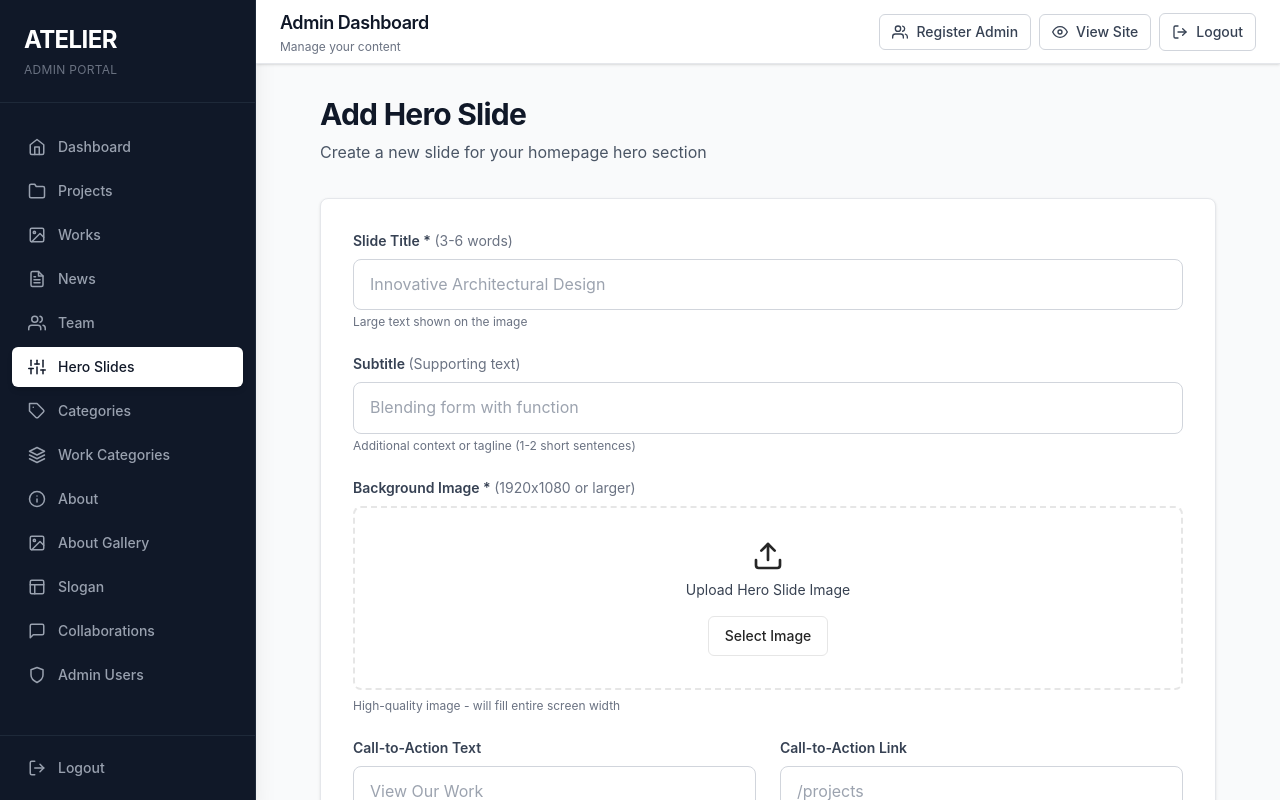
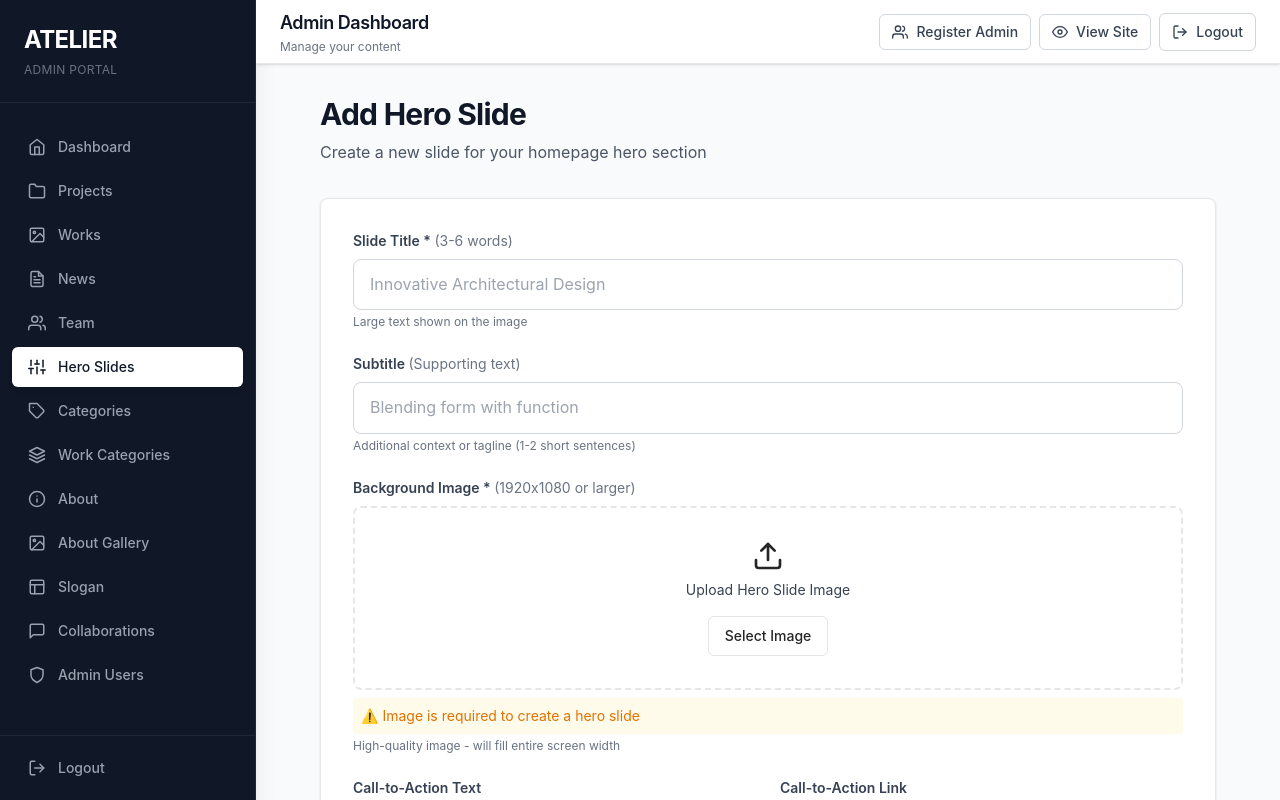
Before and after one commit to ssekyanzielvis/latest-atelier-spaces-nate, a Next.js app in the folder atelier-spaces-nate/: page /admin/hero-slides/new in a window 1280 px wide. Built offline with nearby package versions, Linux system fonts and the light colour scheme.

Commit message:
improve: Enhance hero slides form with better validation feedback and tooltips

```diff
--- a/atelier-spaces-nate/app/admin/hero-slides/new/page.tsx
+++ b/atelier-spaces-nate/app/admin/hero-slides/new/page.tsx
@@ -28,9 +28,11 @@ export default function NewHeroSlidePage() {
   const {
     register,
     handleSubmit,
-    formState: { errors },
+    watch,
+    formState: { errors, isValid },
   } = useForm<HeroSlideFormData>({
     resolver: zodResolver(heroSlideSchema),
+    mode: 'onChange',
     defaultValues: {
       is_active: true,
     },
@@ -137,8 +139,10 @@ export default function NewHeroSlidePage() {
             folder="hero-slides"
             label="Upload Hero Slide Image"
           />
-          {!imageUrl && errors.image && (
-            <p className="mt-1 text-sm text-red-600">{errors.image.message}</p>
+          {!imageUrl && (
+            <p className="mt-2 text-sm text-amber-600 bg-amber-50 p-2 rounded">
+              ⚠️ Image is required to create a hero slide
+            </p>
           )}
           <p className="mt-1 text-xs text-gray-500">High-quality image - will fill entire screen width</p>
         </div>
@@ -205,6 +209,7 @@ export default function NewHeroSlidePage() {
             type="submit"
             disabled={isSubmitting || !imageUrl}
             className="px-6 py-3 bg-black text-white rounded-lg hover:bg-gray-800 transition-colors font-medium disabled:opacity-50 disabled:cursor-not-allowed"
+            title={!imageUrl ? 'Please upload an image first' : isSubmitting ? 'Creating slide...' : 'Create slide'}
           >
             {isSubmitting ? 'Creating...' : 'Add Hero Slide'}
           </button>
```
